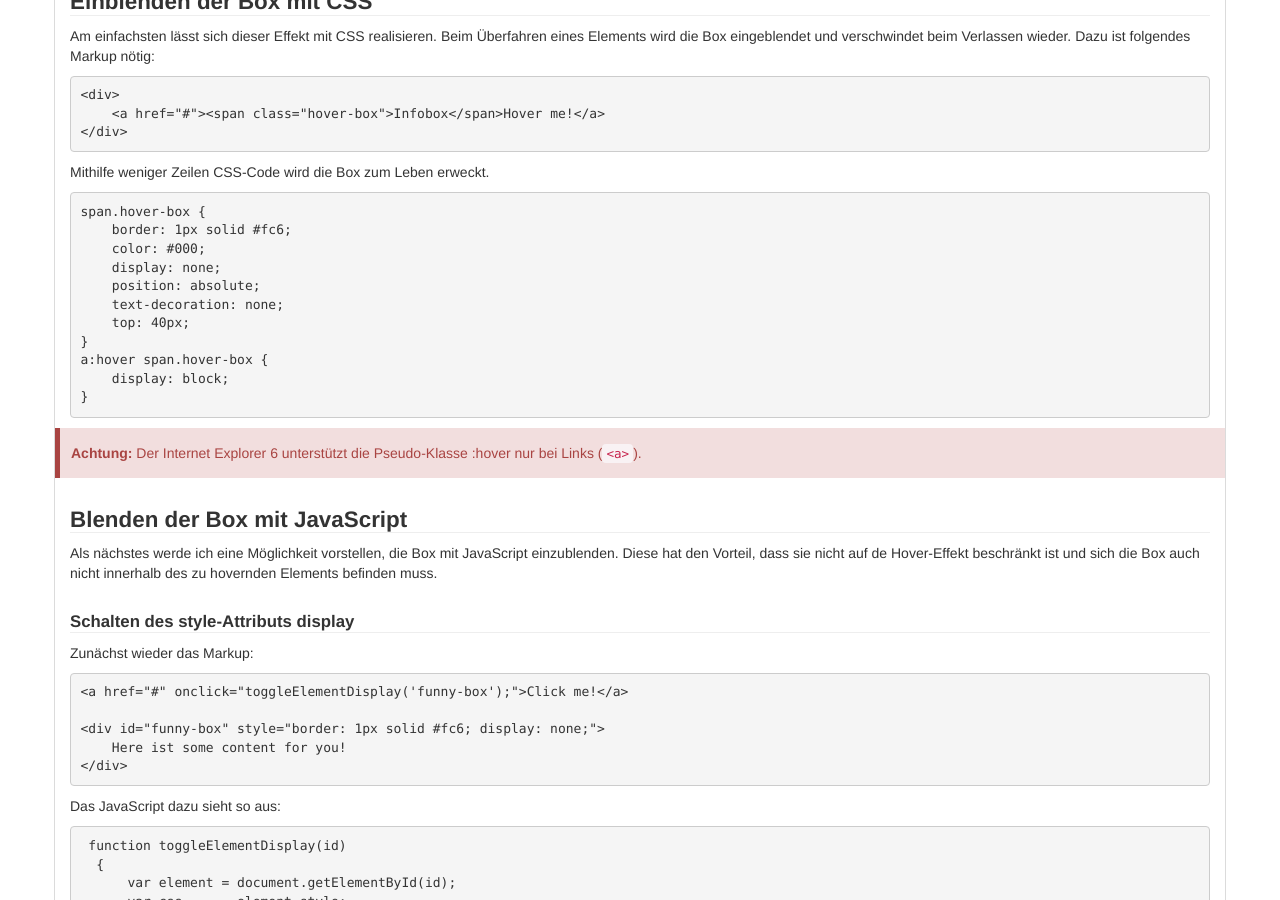
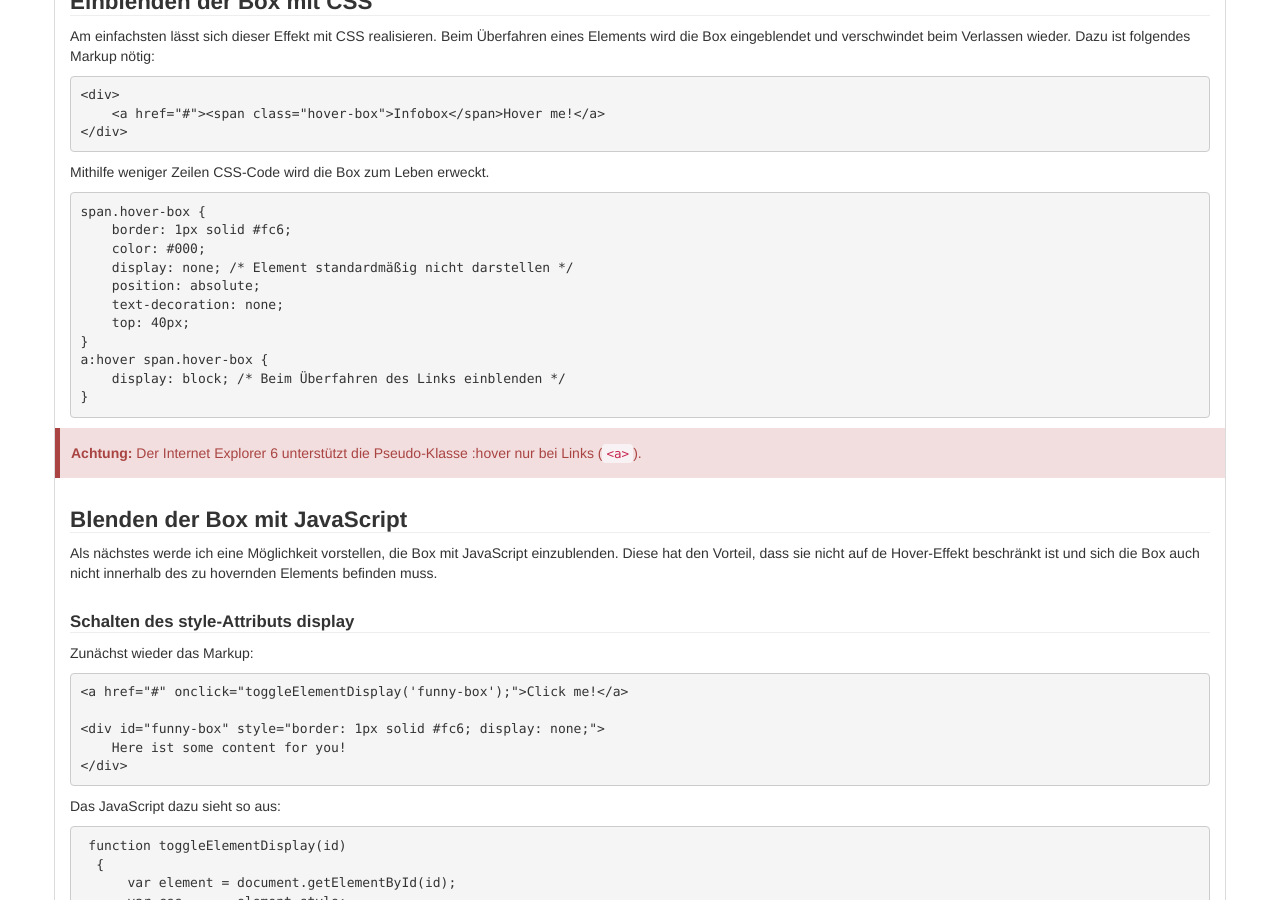
Before and after one commit to php-de/php-de.github.io, a Jekyll site: the page built from implement-approach/inhalt-ein-und-ausblenden.md, in a window 1280 px wide and 900 px high, scrolled down 392 px. Built offline with Jekyll 4.4.1, drawn with Linux system fonts in a browser that asks for light colours; nearby versions of some CDN libraries.

Commit message:
Inhalte einblenden - fix #114

```diff
--- a/implement-approach/inhalt-ein-und-ausblenden.md
+++ b/implement-approach/inhalt-ein-und-ausblenden.md
@@ -55,13 +55,13 @@ Mithilfe weniger Zeilen CSS-Code wird die Box zum Leben erweckt.
 span.hover-box {
     border: 1px solid #fc6;
     color: #000;
-    display: none;
+    display: none; /* Element standardmäßig nicht darstellen */
     position: absolute;
     text-decoration: none;
     top: 40px;
 }
 a:hover span.hover-box {
-    display: block;
+    display: block; /* Beim Überfahren des Links einblenden */
 }
 ~~~
 
```
